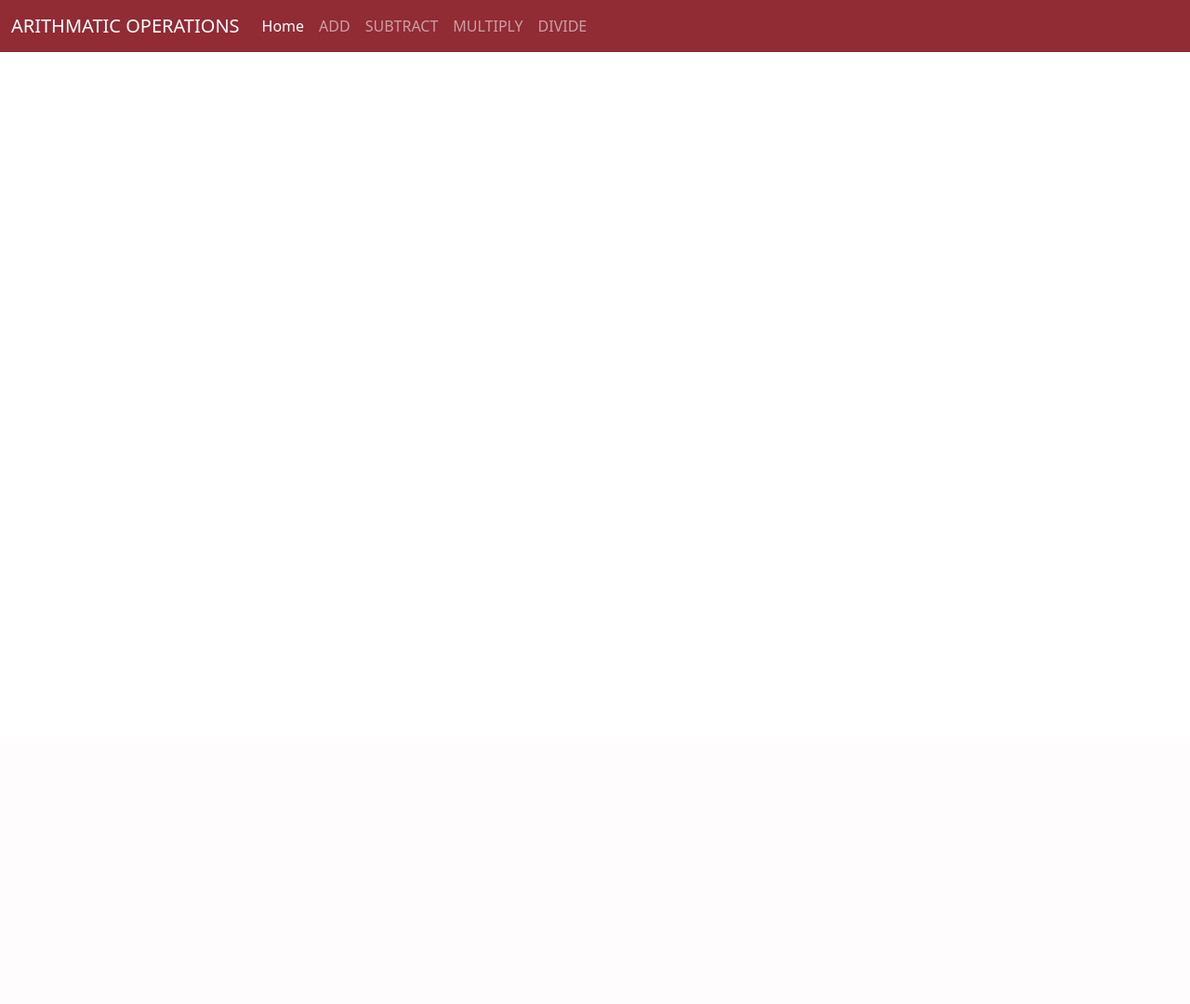
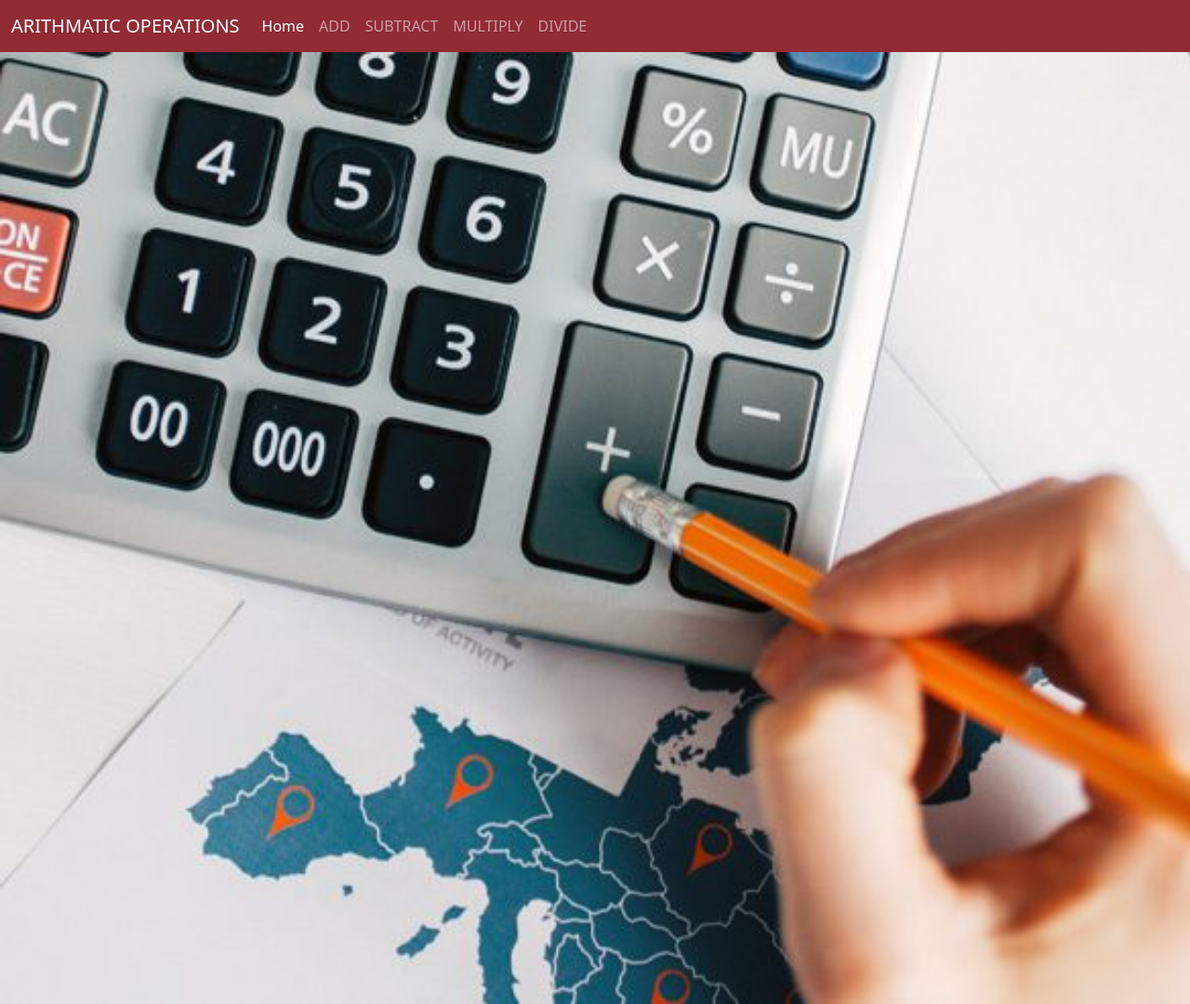
Before and after one commit to rijiprem/Arithmatic-Operations, a PHP site: page / in a window 1280 px wide. Shown: the whole page at 93% size. Before the commit the page ends 56 px from the top, so only its background shows below. Run offline with PHP 8.4, Linux system fonts and the light colour scheme.

Commit message:
home page is changed

```diff
--- a/division.php
+++ b/division.php
@@ -54,7 +54,7 @@
                     </tr>
                    <tr>
                        <td></td>
-                       <td><button onclick="mybuttonclick()" class="btn btn-success">DIVISION</button></td>
+                       <td><button onclick="mybuttonclick()" class="btn btn-success">DIVIDE</button></td>
                    </tr>
                    <tr>
 
--- a/index.php
+++ b/index.php
@@ -37,6 +37,13 @@
               </div>
             </div>
           </nav>
-
+          <div id="carouselExampleSlidesOnly" class="carousel slide" data-bs-ride="carousel">
+  <div class="carousel-inner">
+    <div class="carousel-item active">
+      <img src="img1.jpg" class="d-block w-100" alt="...">
+    </div>
+    <
+  </div>
+</div>
 </body>
 </html>
```
Also changed, not shown: img1.jpg (added).
